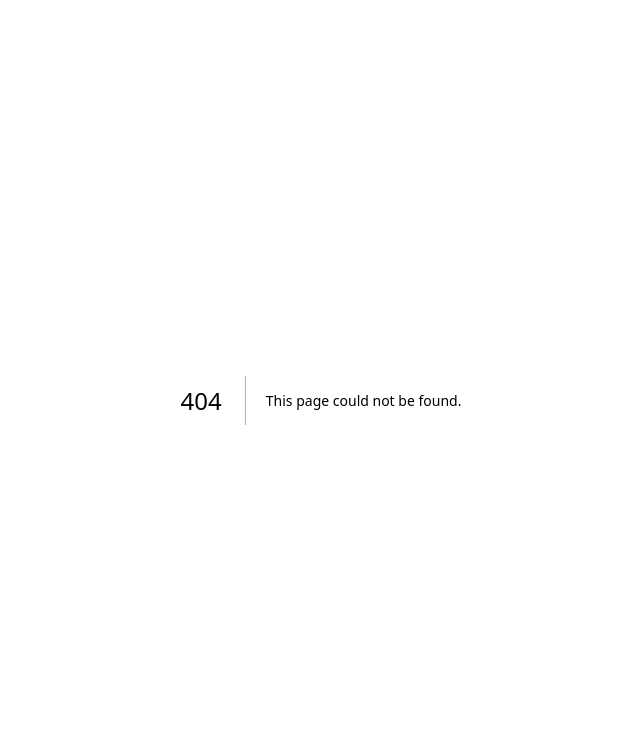
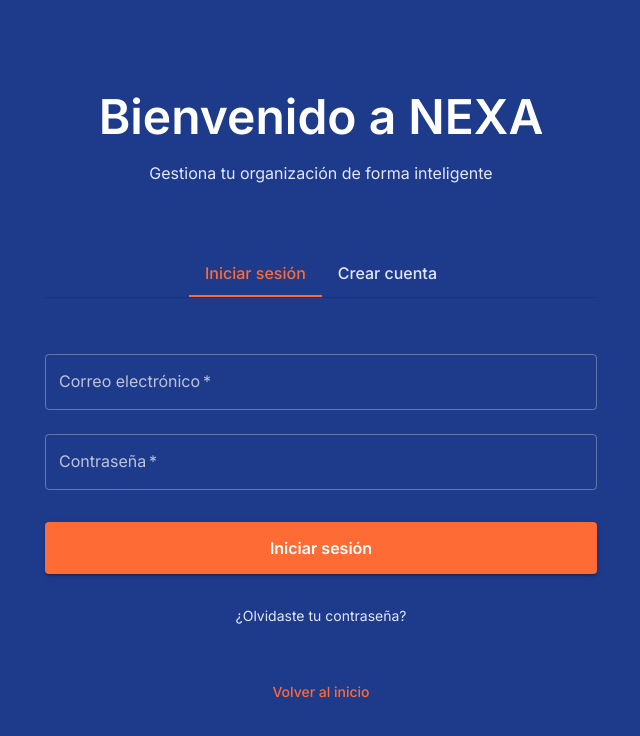
Before and after one commit to Fermacu/nexa, a Next.js app in the folder apps/web/: page /auth in a window 1280 px wide. Before the commit this address had no page. Shown: the top 736 px of the page, without its empty margins (319-959 px from the left). Built offline with nearby package versions, Linux system fonts and the light colour scheme.

Commit message:
Add authentication page and redesign home page
Introduces a new authentication page with login and registration forms using Material UI components. The home page is redesigned to provide a more modern layout, improved descriptions, and clear calls to action, replacing the previous template content.

```diff
--- /dev/null
+++ b/apps/web/src/app/auth/page.tsx
@@ -0,0 +1,184 @@
+'use client'
+
+import { useState } from 'react'
+import { Container, Grid, Typography, Button, Box, TextField, Tabs, Tab } from "@mui/material"
+import Link from 'next/link'
+
+export default function AuthPage() {
+  const [tabValue, setTabValue] = useState(0)
+
+  const handleTabChange = (_event: React.SyntheticEvent, newValue: number) => {
+    setTabValue(newValue)
+  }
+
+  return (
+    <Box
+      sx={{
+        minHeight: "100vh",
+        display: "flex",
+        alignItems: "center",
+        py: 4,
+      }}
+    >
+      <Container maxWidth="sm">
+        <Grid container spacing={4}>
+          {/* Título */}
+          <Grid size={{ xs: 12 }}>
+            <Typography
+              variant="h3"
+              component="h1"
+              gutterBottom
+              sx={{
+                fontWeight: 600,
+                textAlign: "center",
+                mb: 2,
+              }}
+            >
+              Bienvenido a NEXA
+            </Typography>
+            <Typography
+              variant="body1"
+              color="text.secondary"
+              sx={{
+                textAlign: "center",
+                mb: 4,
+              }}
+            >
+              Gestiona tu organización de forma inteligente
+            </Typography>
+          </Grid>
+
+          {/* Tabs para Login/Registro */}
+          <Grid size={{ xs: 12 }}>
+            <Box sx={{ borderBottom: 1, borderColor: 'divider', mb: 3 }}>
+              <Tabs
+                value={tabValue}
+                onChange={handleTabChange}
+                centered
+                sx={{
+                  '& .MuiTab-root': {
+                    textTransform: 'none',
+                    fontSize: '1rem',
+                    fontWeight: 500,
+                  },
+                }}
+              >
+                <Tab label="Iniciar sesión" />
+                <Tab label="Crear cuenta" />
+              </Tabs>
+            </Box>
+          </Grid>
+
+          {/* Formulario de Inicio de Sesión */}
+          {tabValue === 0 && (
+            <Grid size={{ xs: 12 }}>
+              <Box component="form" sx={{ display: 'flex', flexDirection: 'column', gap: 3 }}>
+                <TextField
+                  label="Correo electrónico"
+                  type="email"
+                  variant="outlined"
+                  fullWidth
+                  required
+                />
+                <TextField
+                  label="Contraseña"
+                  type="password"
+                  variant="outlined"
+                  fullWidth
+                  required
+                />
+                <Button
+                  variant="contained"
+                  size="large"
+                  fullWidth
+                  sx={{
+                    py: 1.5,
+                    fontSize: "1rem",
+                    textTransform: "none",
+                    fontWeight: 600,
+                    mt: 1,
+                  }}
+                >
+                  Iniciar sesión
+                </Button>
+                <Typography
+                  variant="body2"
+                  color="text.secondary"
+                  sx={{ textAlign: 'center', mt: 1 }}
+                >
+                  ¿Olvidaste tu contraseña?
+                </Typography>
+              </Box>
+            </Grid>
+          )}
+
+          {/* Formulario de Registro */}
+          {tabValue === 1 && (
+            <Grid size={{ xs: 12 }}>
+              <Box component="form" sx={{ display: 'flex', flexDirection: 'column', gap: 3 }}>
+                <TextField
+                  label="Nombre completo"
+                  type="text"
+                  variant="outlined"
+                  fullWidth
+                  required
+                />
+                <TextField
+                  label="Correo electrónico"
+                  type="email"
+                  variant="outlined"
+                  fullWidth
+                  required
+                />
+                <TextField
+                  label="Contraseña"
+                  type="password"
+                  variant="outlined"
+                  fullWidth
+                  required
+                />
+                <TextField
+                  label="Confirmar contraseña"
+                  type="password"
+                  variant="outlined"
+                  fullWidth
+                  required
+                />
+                <Button
+                  variant="contained"
+                  size="large"
+                  fullWidth
+                  sx={{
+                    py: 1.5,
+                    fontSize: "1rem",
+                    textTransform: "none",
+                    fontWeight: 600,
+                    mt: 1,
+                  }}
+                >
+                  Crear cuenta
+                </Button>
+              </Box>
+            </Grid>
+          )}
+
+          {/* Link de vuelta al inicio */}
+          <Grid size={{ xs: 12 }}>
+            <Box sx={{ textAlign: 'center', mt: 2 }}>
+              <Link href="/" style={{ textDecoration: 'none' }}>
+                <Button
+                  variant="text"
+                  sx={{
+                    textTransform: "none",
+                  }}
+                >
+                  Volver al inicio
+                </Button>
+              </Link>
+            </Box>
+          </Grid>
+        </Grid>
+      </Container>
+    </Box>
+  )
+}
```
Also changed, not shown: apps/web/src/app/page.tsx (+132 -61 lines).
